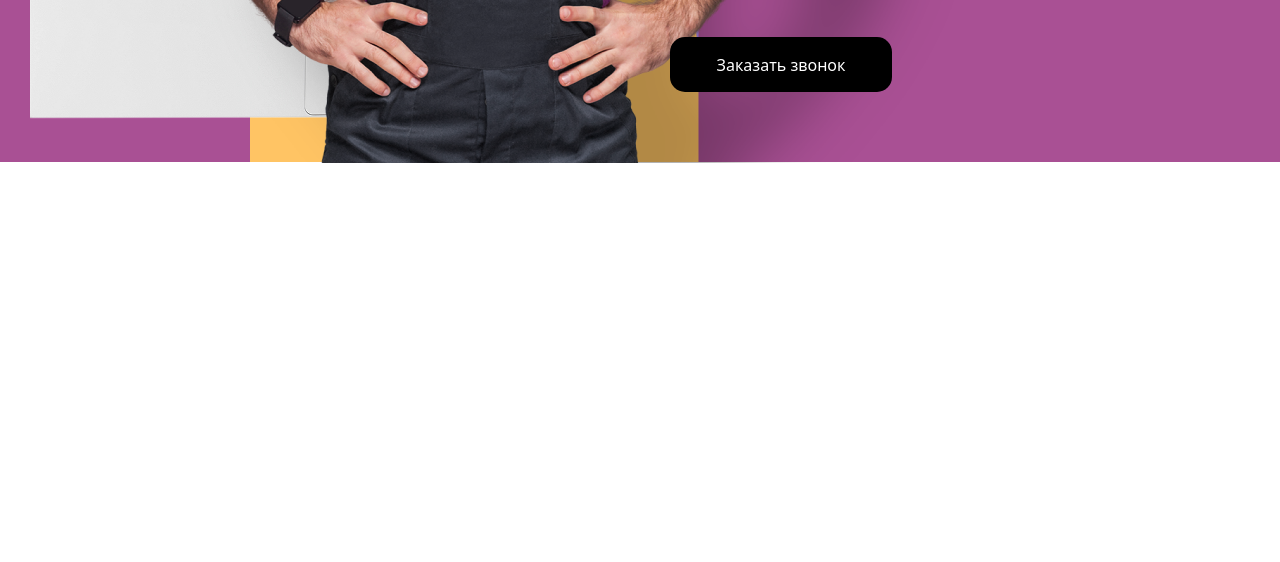
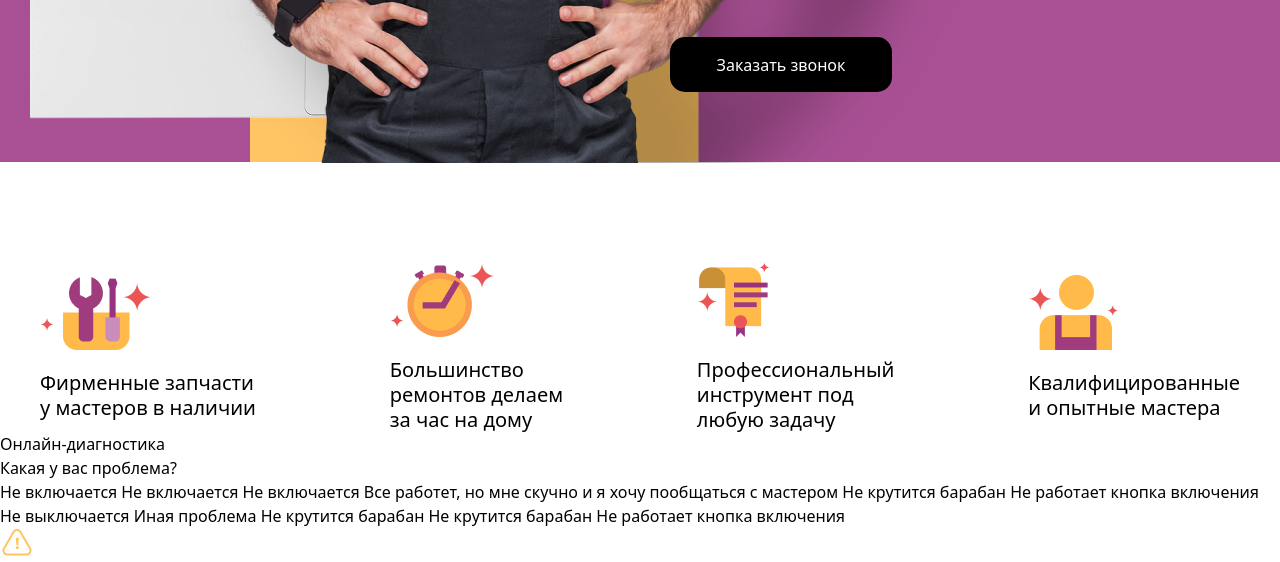
Before and after one commit to idris0111/hom16, a website: page index.html in a window 1280 px wide. Shown: the part 783-1345 px from the top of the page. Before the commit the page ends 946 px from the top, so only its background shows below. Drawn offline with Linux system fonts and the light colour scheme.

Commit message:
фирменные запчасти

```diff
--- a/index.html
+++ b/index.html
@@ -76,6 +76,68 @@
             </div>
         </div>
     </nav>
+    <section class="hidden lg:block">
+        <div class="flex items-center justify-between max-w-[1200px] m-auto mt-[100px] leading-[25px] font-[500] text-[20px]">
+            <div>
+                <img src="./Group 819.png" alt="">
+                <p class="mt-[20px]">Фирменные запчасти <br> у мастеров в наличии</p>
+            </div>
+            <div>
+                <img src="./Group 818.png" alt="">
+                <p class="mt-[20px]">Большинство <br> ремонтов делаем <br> за час на дому</p>
+            </div>
+            <div>
+                <img src="./Group 811.png" alt="">
+                <p class="mt-[20px]">Профессиональный <br> инструмент под <br> любую задачу</p>
+            </div>
+            <div>
+                <img src="./Group 779.png" alt="">
+                <p class="mt-[20px]">Квалифицированные <br> и опытные мастера</p>
+            </div>
+        </div>
+    </section>
+     <section class=" lg:hidden">
+        <div class="max-w-[1200px] m-auto mt-[100px] leading-[25px] font-[500] text-[20px]">
+            <div class="flex items-center">
+                <img class="ml-[20px]" src="./Group 819.png" alt="">
+                <p class="mt-[20px] ml-[20px]">Фирменные запчасти <br> у мастеров в наличии</p>
+            </div>
+            <div class="flex items-center mt-[50px] m-auto">
+                <img class="ml-[20px]" src="./Group 818.png" alt="">
+                <p class="mt-[20px] ml-[20px]">Большинство <br> ремонтов делаем <br> за час на дому</p>
+            </div>
+            <div class="flex items-center ml-[300px] gap-[20px] mt-[20px]">
+                <img class="ml-[40px]" src="./Group 811.png" alt="">
+                <p  class="ml-[20px] mt-[20px]">Профессиональный <br> инструмент под <br> любую задачу</p>
+            </div>
+            <div class="flex items-center mt-[20px]">
+                <img class="ml-[40px]" src="./Group 779.png" alt="">
+                <p class="mt-[20px] ml-[20px]">Квалифицированные <br> и опытные мастера</p>
+            </div>
+        </div>
+    </section>
+    <section>
+        <div>
+            <div>
+                <p>Онлайн-диагностика</p>
+                <p>Какая у вас проблема?</p>
+                <button>Не включается</button>
+                <button>Не включается</button>
+                <button>Не включается</button>
+                <button>Все работет, но мне скучно и я хочу пообщаться с мастером</button>
+                <button>Не крутится барабан</button>
+                <button>Не работает кнопка включения</button>
+                <button>Не выключается</button>
+                <button>Иная проблема</button>
+                <button>Не крутится барабан</button>
+                <button>Не крутится барабан</button>
+                <button>Не работает кнопка включения</button>
+                <div>
+                    <img src="./Group 817.png" alt="">
+                </div>
+            </div>
+        </div>
+    </section>
 </body>
 
 </html>
```
Also changed, not shown: Group 779.png (added), Group 811.png (added), Group 817.png (added), Group 818.png (added), Group 819.png (added), README.md (added).
